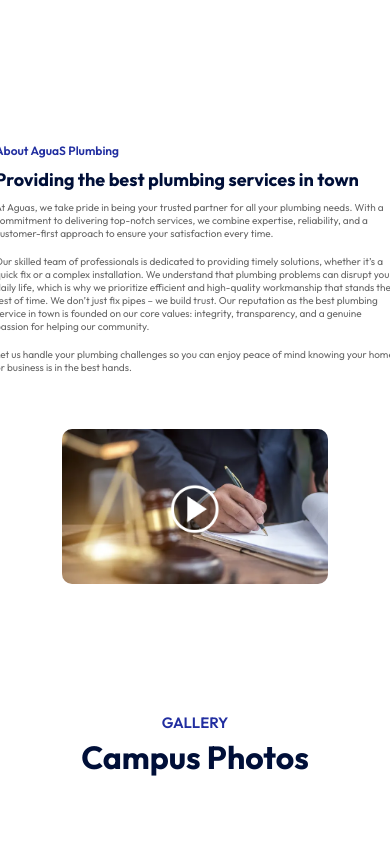
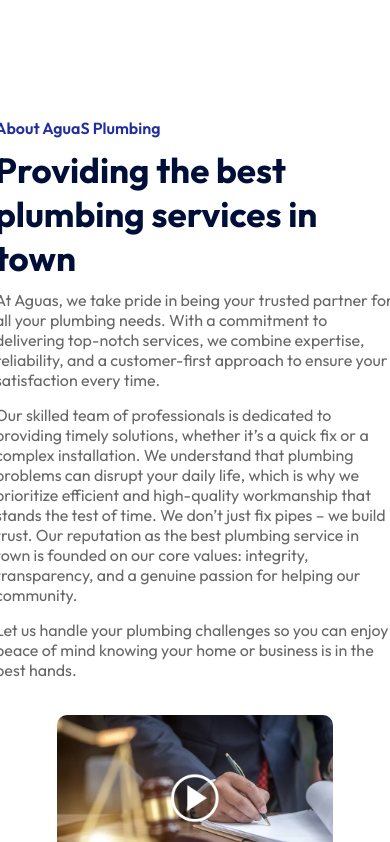
Before and after one commit to alejandrodiazrivera/Aguas, a React (Vite) app: page / in a window 390 px wide. Shown: the part 1642-2484 px from the top of the page. Built offline with nearby package versions, Linux system fonts and the light colour scheme.

Commit message:
text for mobile sizw

```diff
--- a/src/Components/About/About.css
+++ b/src/Components/About/About.css
@@ -63,7 +63,7 @@
 }
 
 /*------------Media query for screens up to 400px--------------*/
-@media(max-width: 400px) {
+@media(max-width: 375x) {
     .about {
         padding: 5px 15px; /* Add horizontal padding */
     }
@@ -72,12 +72,12 @@
         margin: 10px 0;
     }
     .about h3 {
-        font-size: 12px;
+        font-size: 18px;
     }
     .about h2 {
-        font-size: 18px;
+        font-size: 22px;
     }
     .about p {
-        font-size: 10px;
+        font-size: 14px;
     }
 }
```
